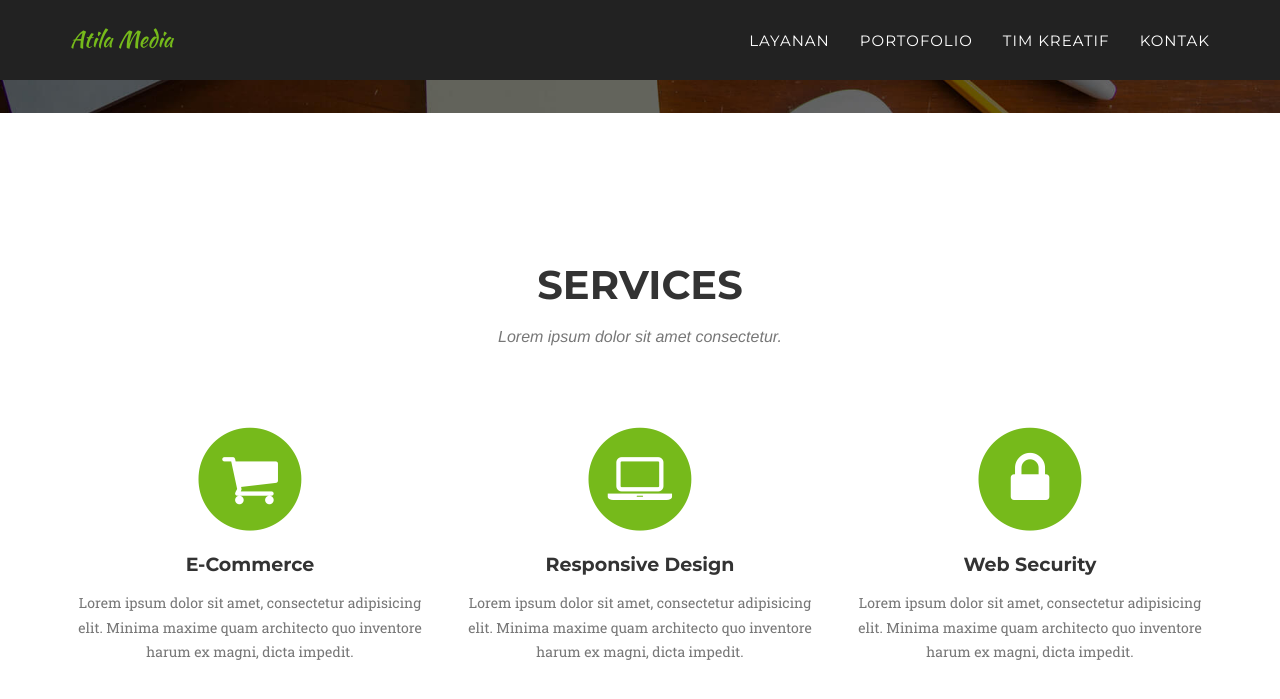
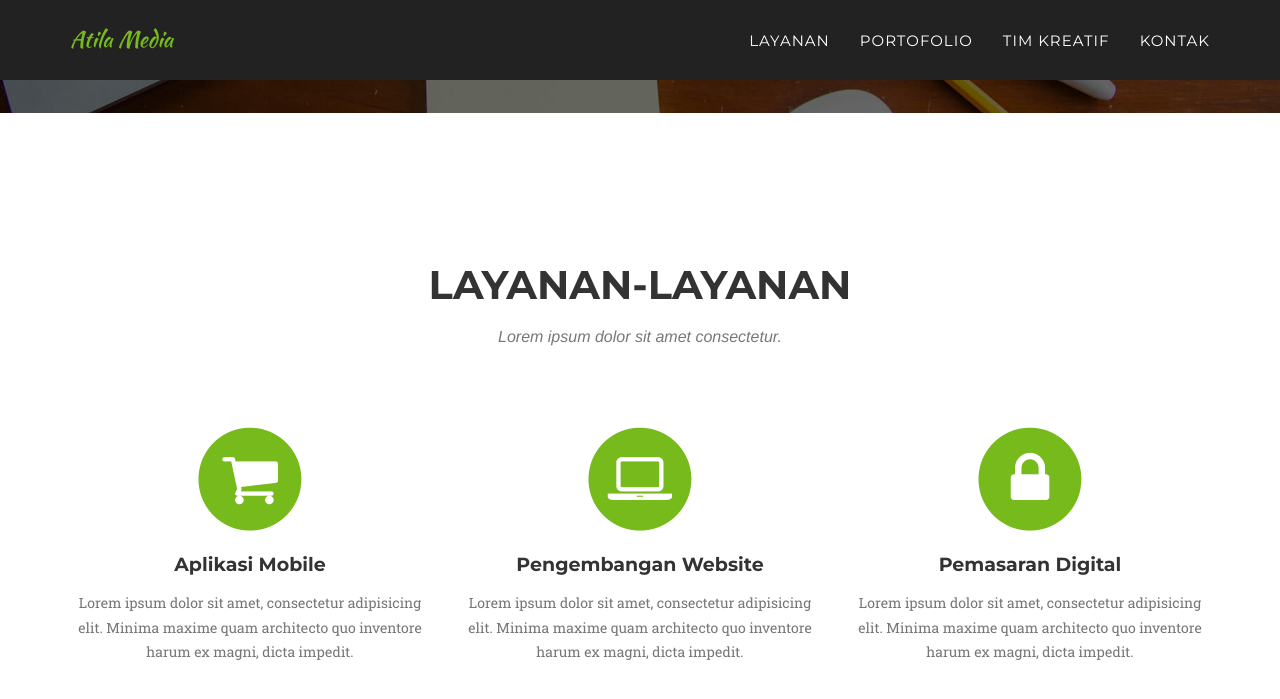
Before and after one commit to atilamedia/atilamedia.github.io, a Jekyll site: the page built from index.html, in a window 1280 px wide and 900 px high, scrolled down 645 px. Shown: the top 699 px of the window. Built offline with Jekyll 4.4.1, drawn with Linux system fonts in a browser that asks for light colours; some web fonts are replaced.

Commit message:
Update services.html

```diff
--- a/_includes/services.html
+++ b/_includes/services.html
@@ -3,7 +3,7 @@
         <div class="container">
             <div class="row">
                 <div class="col-lg-12 text-center">
-                    <h2 class="section-heading">Services</h2>
+                    <h2 class="section-heading">Layanan-Layanan</h2>
                     <h3 class="section-subheading text-muted">Lorem ipsum dolor sit amet consectetur.</h3>
                 </div>
             </div>
@@ -13,7 +13,7 @@
                         <i class="fa fa-circle fa-stack-2x text-primary"></i>
                         <i class="fa fa-shopping-cart fa-stack-1x fa-inverse"></i>
                     </span>
-                    <h4 class="service-heading">E-Commerce</h4>
+                    <h4 class="service-heading">Aplikasi Mobile</h4>
                     <p class="text-muted">Lorem ipsum dolor sit amet, consectetur adipisicing elit. Minima maxime quam architecto quo inventore harum ex magni, dicta impedit.</p>
                 </div>
                 <div class="col-md-4">
@@ -21,7 +21,7 @@
                         <i class="fa fa-circle fa-stack-2x text-primary"></i>
                         <i class="fa fa-laptop fa-stack-1x fa-inverse"></i>
                     </span>
-                    <h4 class="service-heading">Responsive Design</h4>
+                    <h4 class="service-heading">Pengembangan Website</h4>
                     <p class="text-muted">Lorem ipsum dolor sit amet, consectetur adipisicing elit. Minima maxime quam architecto quo inventore harum ex magni, dicta impedit.</p>
                 </div>
                 <div class="col-md-4">
@@ -29,7 +29,7 @@
                         <i class="fa fa-circle fa-stack-2x text-primary"></i>
                         <i class="fa fa-lock fa-stack-1x fa-inverse"></i>
                     </span>
-                    <h4 class="service-heading">Web Security</h4>
+                    <h4 class="service-heading">Pemasaran Digital</h4>
                     <p class="text-muted">Lorem ipsum dolor sit amet, consectetur adipisicing elit. Minima maxime quam architecto quo inventore harum ex magni, dicta impedit.</p>
                 </div>
             </div>
```
